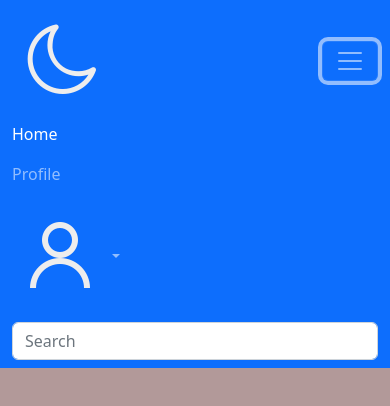
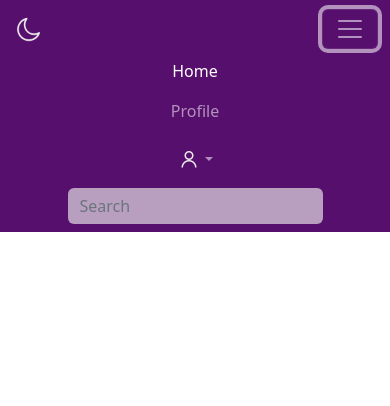
Before and after one commit to chasju/CSS-Frameworks-CA, a website: page index.html in a window 390 px wide. Both pictures are taken after a click on the button "Toggle navigation". Drawn offline with nearby package versions, Linux system fonts and the light colour scheme; files that its build step writes are made by us from their sources.

Commit message:
Nav styles and adding variables

```diff
--- /dev/null
+++ b/src/scss/_variables.scss
@@ -0,0 +1,2 @@
+$primary: #560f6c;
+$secondary: rgba(86, 15, 108, 0.5);
--- a/src/scss/style.scss
+++ b/src/scss/style.scss
@@ -1,5 +1,38 @@
+// Bootstrap Variable overrides
+@import "variables";
+
+// Bootstrap Styles
 @import "../../node_modules/bootstrap/scss/bootstrap.scss";
 
-body {
-  background-color: rgb(178, 153, 153);
+// Custom styles
+
+.moon-logo {
+  width: 2rem;
 }
+
+.login-icon {
+  width: 1.5rem;
+}
+
+.align-search-profile-icon {
+  display: flex;
+}
+
+@media (max-width: 575px) {
+  .align-search-profile-icon {
+    flex-direction: column;
+    justify-content: center;
+    align-items: center;
+  }
+}
+
+.nav-item {
+  display: flex;
+  justify-content: center;
+  align-items: center;
+}
+
+.form-control {
+  background-color: rgba(237, 237, 237, 0.65);
+  border: none;
+}
```
